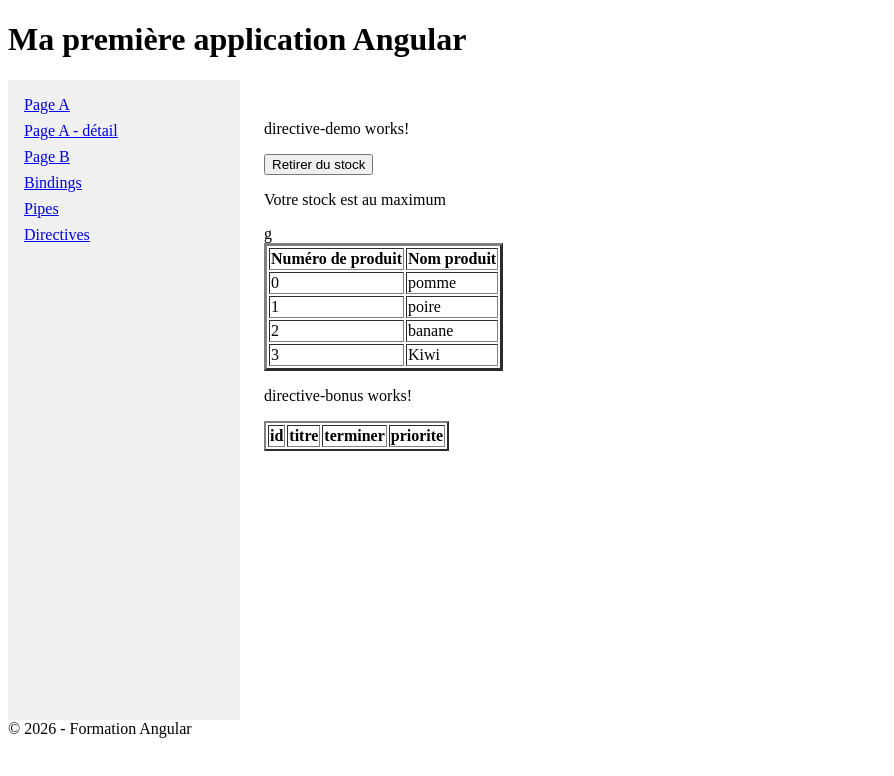
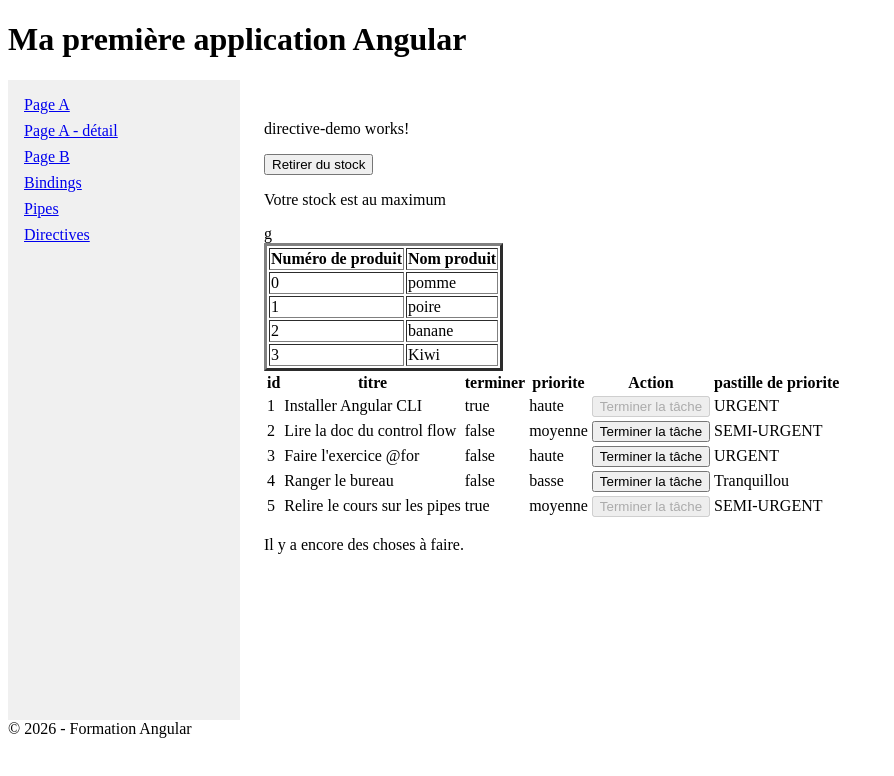
Before and after one commit to IbraAwa/demo_angular_j1_dotnet, an Angular app: page /directives in a window 1280 px wide. Shown: the top 776 px of the page, without its empty margins (0-894 px from the left). Built offline with nearby package versions, Linux system fonts and the light colour scheme.

Commit message:
correction exercice

```diff
--- a/src/app/exercices/directive-exo/directive-bonus/directive-bonus.html
+++ b/src/app/exercices/directive-exo/directive-bonus/directive-bonus.html
@@ -1,12 +1,43 @@
-<p>directive-bonus works!</p>
-
-
-<table border="2">
+<table class="table-taches">
   <thead>
     <tr>
-      @for(nameColonne of nameColonnes(); track nameColonne) {
-        <th>{{nameColonne}}</th>
+      @for (nameColonne of nameColonnes(); track $index) {
+        <th>{{ nameColonne }}</th>
       }
     </tr>
   </thead>
+  <tbody>
+    @for (tache of taches(); track tache.id; let i = $index) {
+      <tr>
+        <td>{{ i + 1 }}</td>
+        <td>{{ tache.titre }}</td>
+        <td>{{ tache.done}}</td>
+        <td>{{ tache.priorite }}</td>
+        <td>
+          <button type="button" (click)="Termine(tache)" [disabled]="tache.done">
+            Terminer la tâche
+          </button>
+        </td>
+        <td>
+          @switch (tache.priorite) {
+            @case ('haute') { URGENT }
+            @case ('moyenne') { SEMI-URGENT }
+            @case ('basse') { Tranquillou }
+            @default { Pas de priorité définie pour cette tâche }
+          }
+        </td>
+      </tr>
+    } @empty {
+      <tr>
+        <td [attr.colspan]="nameColonnes().length">Pas de tâche en cours</td>
+      </tr>
+    }
+  </tbody>
 </table>
+
+
+@if (EstToutTerminer()) {
+  <p>Toutes les tâches sont faites.</p>
+} @else {
+  <p>Il y a encore des choses à faire.</p>
+}
--- a/src/app/exercices/directive-exo/directive-bonus/directive-bonus.ts
+++ b/src/app/exercices/directive-exo/directive-bonus/directive-bonus.ts
@@ -13,7 +13,10 @@ export class DirectiveBonus {
     "id",
     "titre",
     "terminer",
-      "priorite"
+    "priorite",
+    "Action",
+    "pastille de priorite"
+
   ])
 
   taches = signal<Tache[]>([
@@ -23,4 +26,17 @@ export class DirectiveBonus {
   { id: 4, titre: 'Ranger le bureau', done: false, priorite: 'basse' },
   { id: 5, titre: 'Relire le cours sur les pipes', done: true, priorite: 'moyenne' },
   ]);
+
+  // méthode qui va lire dans le tableau taches
+  // et savoir si toute les tâches sont faite ou non
+  // SI oui => TRUE
+  // SI non => FALSE
+  EstToutTerminer() : boolean {
+   return this.taches().every(tache => tache.done)
   }
+
+  Termine(tache : Tache) {
+    tache.done = true
+    this.taches.update((list) => [...list])
+  }
+}
--- a/tsconfig.json
+++ b/tsconfig.json
@@ -17,7 +17,8 @@
   "angularCompilerOptions": {
     "enableI18nLegacyMessageIdFormat": false,
     "strictInjectionParameters": true,
-    "strictInputAccessModifiers": true
+    "strictInputAccessModifiers": true,
+    "strictTemplates": true
   },
   "files": [],
   "references": [
```
Lines whose indentation alone changed are shown as unchanged.
